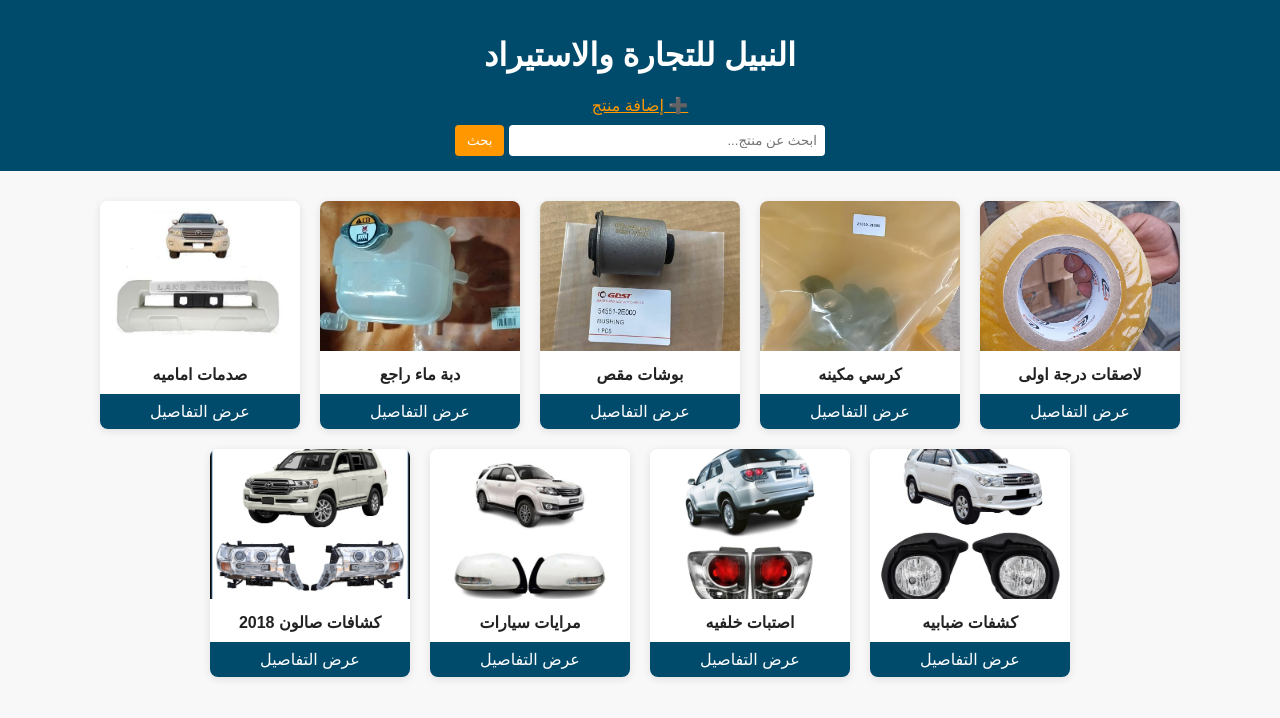
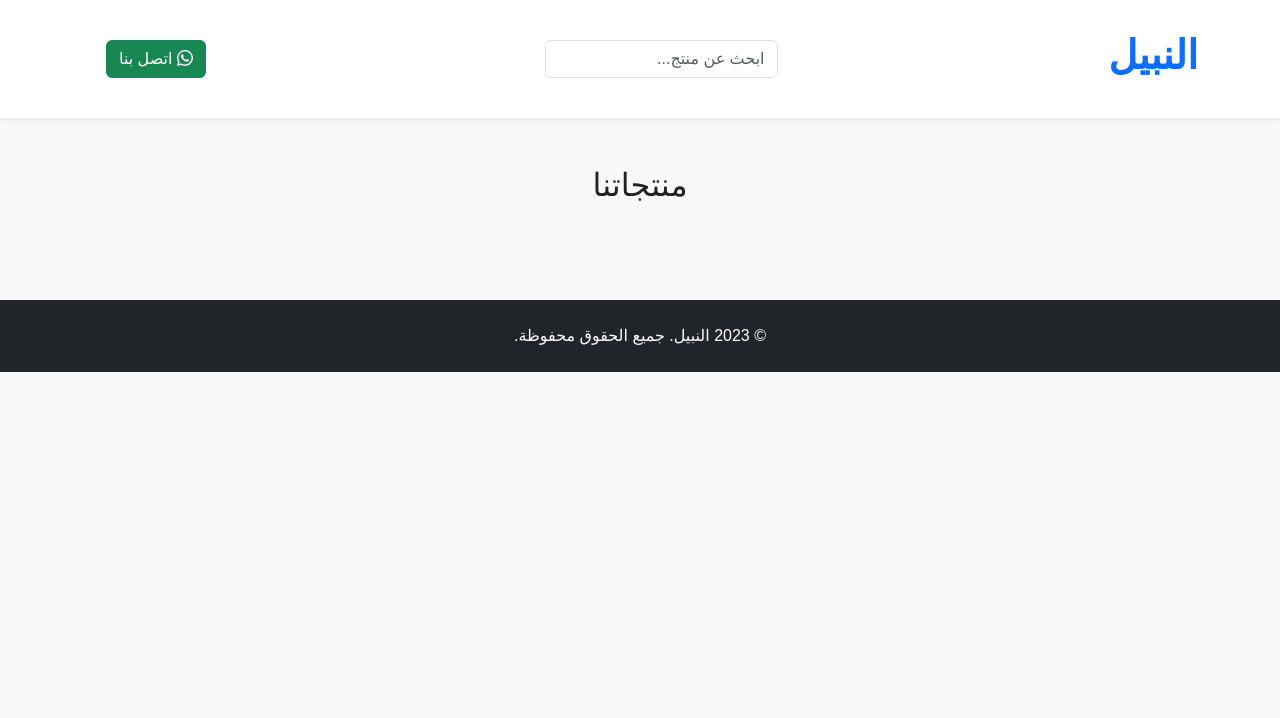
Before and after one commit to white48/white-, a plain HTML site: page index.html in a window 1280 px wide. Drawn offline with nearby package versions, Linux system fonts and the light colour scheme; files that its build step writes are made by us from their sources.

Commit message:
index.html

```diff
--- a/index.html
+++ b/index.html
@@ -1,50 +1,49 @@
-<!doctype html>
+<!DOCTYPE html>
 <html lang="ar" dir="rtl">
 <head>
-  <meta charset="utf-8"/>
-  <title>النبيل للتجارة والاستيراد</title>
-  <meta name="viewport" content="width=device-width,initial-scale=1"/>
-  <link rel="stylesheet" href="style.css"/>
+    <meta charset="UTF-8">
+    <meta name="viewport" content="width=device-width, initial-scale=1.0">
+    <title>النبيل للتجارة والاستيراد  ي</title>
+    <link rel="stylesheet" href="https://cdn.jsdelivr.net/npm/bootstrap@5.3.0/dist/css/bootstrap.min.css">
+    <link rel="stylesheet" href="https://cdn.jsdelivr.net/npm/bootstrap-icons@1.10.0/font/bootstrap-icons.css">
+    <link rel="stylesheet" href="css/style.css">
+    <link rel="preconnect" href="https://fonts.googleapis.com">
+    <link rel="preconnect" href="https://fonts.gstatic.com" crossorigin>
+    <link href="https://fonts.googleapis.com/css2?family=Amiri:wght@400;700&family=Cairo:wght@300;400;700&display=swap" rel="stylesheet">
 </head>
 <body>
-<header>
-  <h1>النبيل للتجارة والاستيراد</h1>
-  <nav>
-    <a href="add-product.html">➕ إضافة منتج</a>
-  </nav>
-  <div class="search-container">
-    <input id="search" placeholder="ابحث عن منتج...">
-    <button onclick="filter()">بحث</button>
-  </div>
-</header>
+    <header class="bg-white shadow-sm sticky-top">
+        <nav class="container py-3">
+            <div class="d-flex justify-content-between align-items-center">
+                <h1 class="logo text-primary fw-bold">النبيل</h1>
+                <div class="search-bar">
+                    <input type="text" class="form-control" placeholder="ابحث عن منتج...">
+                </div>
+                <div class="contact-btn ms-3">
+                    <a href="https://wa.me/your_number" class="btn btn-success">
+                        <i class="bi bi-whatsapp"></i> اتصل بنا
+                    </a>
+                </div>
+            </div>
+        </nav>
+    </header>
 
-<main id="list"></main>
+    <main class="py-5">
+        <section class="container">
+            <h2 class="text-center mb-5">منتجاتنا</h2>
+            <div class="row" id="products-container">
+                <!-- Products will be loaded here dynamically -->
+            </div>
+        </section>
+    </main>
 
-<script type="module">
-import {loadProducts} from './store.js';
+    <footer class="bg-dark text-white py-4">
+        <div class="container text-center">
+            <p class="mb-0">© 2023 النبيل. جميع الحقوق محفوظة.</p>
+        </div>
+    </footer>
 
-function render(list){
-  const box = document.getElementById('list');
-  box.innerHTML = '';
-  list.forEach(p=>{
-    const card = document.createElement('div');
-    card.className='card';
-    card.innerHTML = `
-      <img src="${p.image}" alt="">
-      <h2>${p.name}</h2>
-      <a class="details" href="product.html?id=${p.id}">عرض التفاصيل</a>
-    `;
-    box.appendChild(card);
-  });
-}
-
-render(loadProducts());
-
-window.filter = ()=>{
-  const q = document.getElementById('search').value.toLowerCase();
-  const filtered = loadProducts().filter(p=>p.name.toLowerCase().includes(q));
-  render(filtered);
-};
-</script>
+    <script src="https://cdn.jsdelivr.net/npm/bootstrap@5.3.0/dist/js/bootstrap.bundle.min.js"></script>
+    <script src="js/main.js"></script>
 </body>
 </html>
```
